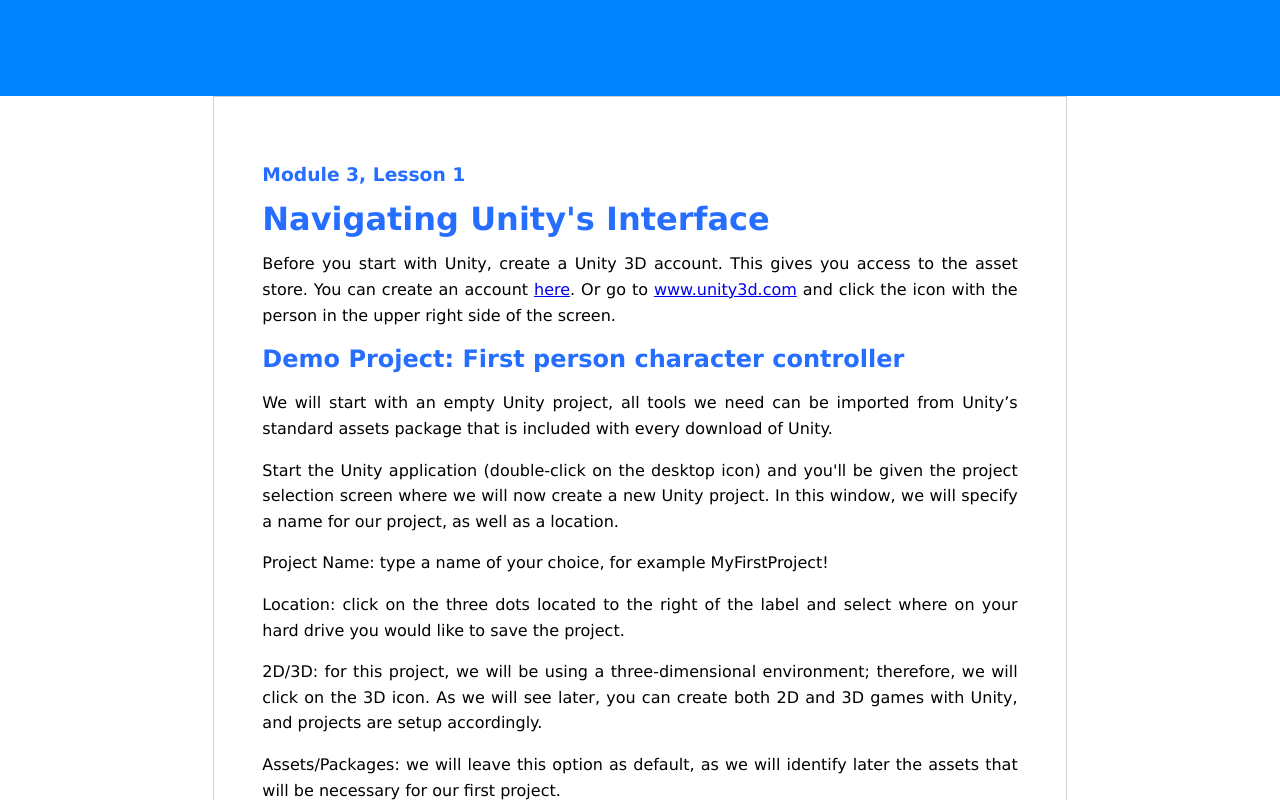
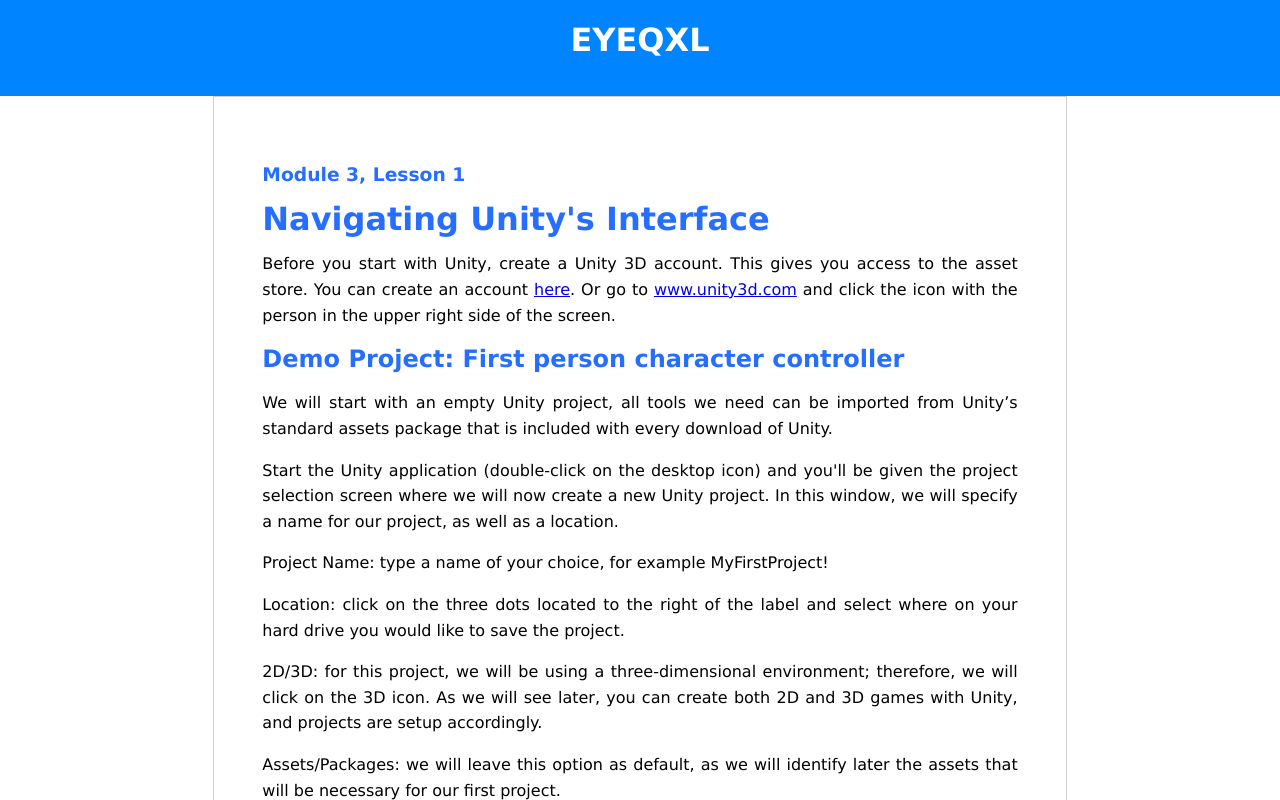
Before and after one commit to fersot100/markdown-parser, a React (Create React App) app: page / in a window 1280 px wide. Shown: the top 800 px of the page. Built offline with nearby package versions, Linux system fonts and the light colour scheme.

Commit message:
Added header text

```diff
--- a/src/App.js
+++ b/src/App.js
@@ -25,7 +25,7 @@
     return (
       <div className="App">
         <div className="header">
-
+          <h1>EYEQXL</h1>
         </div>
         <ScrollView markdown={this.state.markdown}/>
         <Comments />
--- a/src/styles/App.css
+++ b/src/styles/App.css
@@ -8,6 +8,8 @@
 .header {
   background: rgb(0, 132, 255);
   grid-column: span 3;
+  display: flex;
+  justify-content: center;
 }
 .scrollView {
   grid-column: 2;
--- a/src/styles/scrollview.css
+++ b/src/styles/scrollview.css
@@ -1,5 +1,9 @@
 h1, h2, h3, h4, h5{
     color: rgba(0, 85, 255, 0.85);
+}
+
+.header h1 {
+  color: white;
 }
 p {
     line-height: 1.6rem;
```
